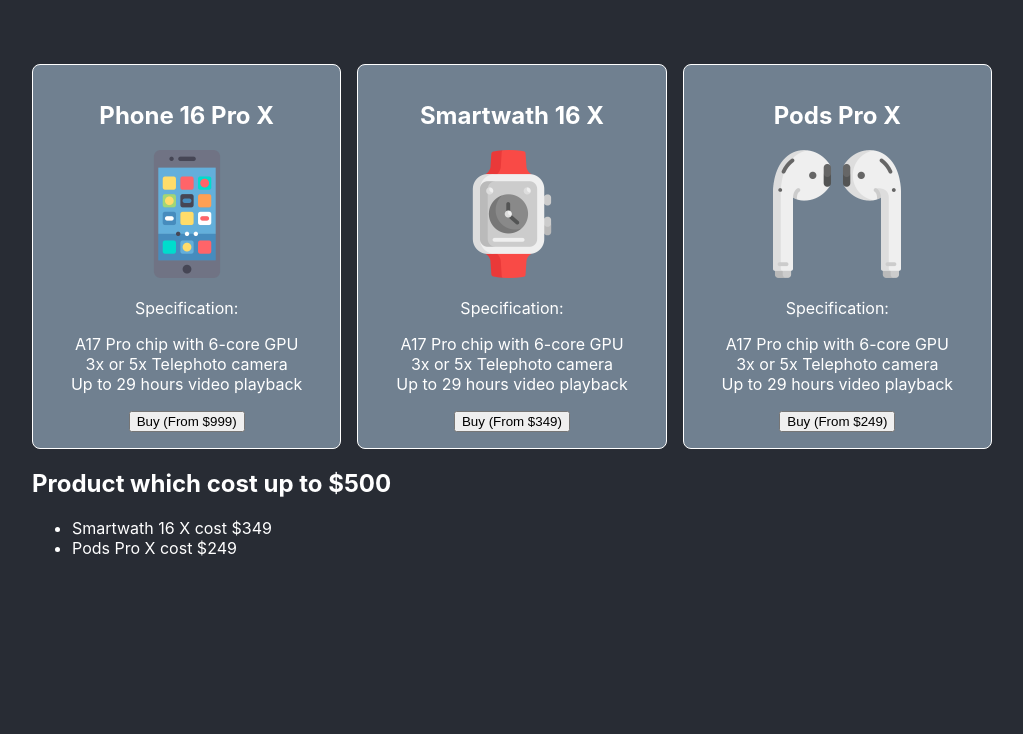
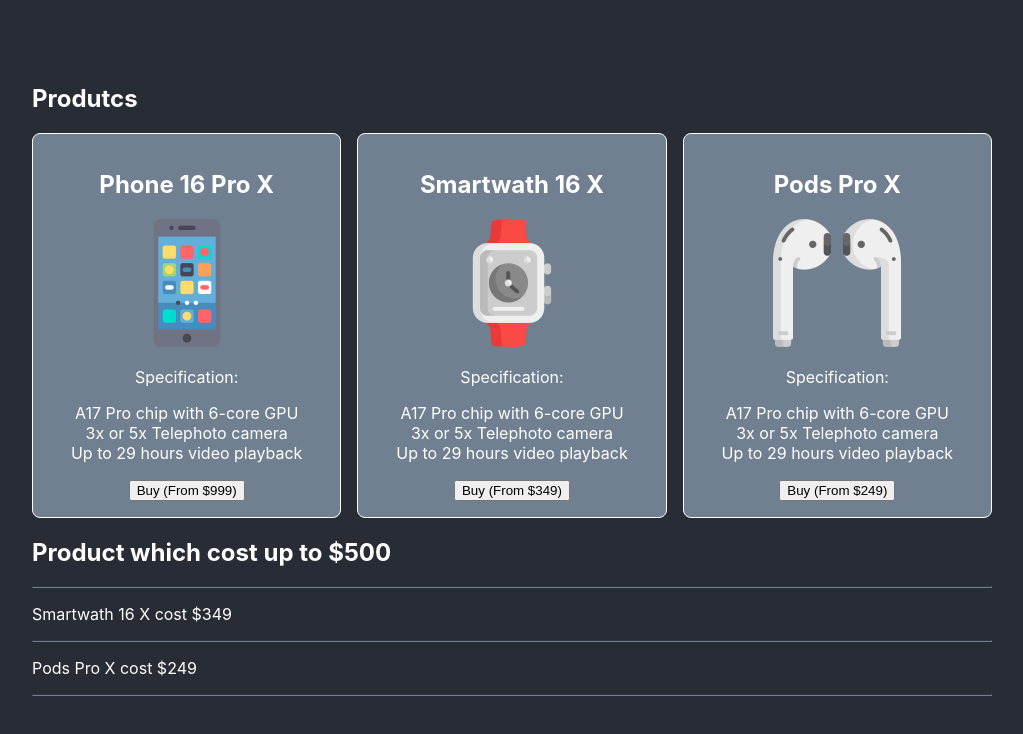
Before and after one commit to anthueeccel/react-one, a React (Create React App) app: page / in a window 1280 px wide. Shown: the top 734 px of the page, without its empty margins (128-1151 px from the left). Built offline with nearby package versions, Linux system fonts and the light colour scheme.

Commit message:
adding Fragment component

```diff
--- a/src/App.js
+++ b/src/App.js
@@ -1,5 +1,6 @@
-import { ProductCard } from './components/ProductCard';
-import { ProductList } from './components/ProductList';
+import { Fragment } from "react";
+import { ProductCard } from "./components/ProductCard";
+import { ProductList } from "./components/ProductList";
 import './App.css';
 
 function App() {
@@ -49,21 +50,23 @@ function App() {
       <ProductList>
         {products.map((product) => (
           <ProductCard key={product.id} product={product} onPurchase={handlePurchase} />
-          ))
+        ))
         }
       </ProductList>
 
       <h2>Product which cost up to $500</h2>
-      <ul>
-        {products
-          .filter(({price}) => price < 500)
-          .map(({ title, price }) => (
-        <li>
-          {title} cost ${price}
-        </li>
-      ))}
-      </ul>
+      {products
+        .filter(({ price }) => price < 500)
+        .map(({ title, price, id }) => (
+          <Fragment key={id}>
+            <hr style={{ borderColor: "slategray"}}/>
+            <p>
+              {title} cost ${price}
+            </p>
+          </Fragment>
 
+        ))}
+      <hr style={{ borderColor: "slategray"}}/>
     </div>
   );
 }
--- a/src/components/ProductList.js
+++ b/src/components/ProductList.js
@@ -1,3 +1,8 @@
 export function ProductList(props) {
-    return <div style={{ display: "flex", gap: "16px" }}>{props.children}</div>
+    return(
+    <div>
+        <h2>Produtcs</h2>
+        <div style={{ display: "flex", gap: "16px" }}>{props.children}</div>
+    </div>
+    );
 }
```
